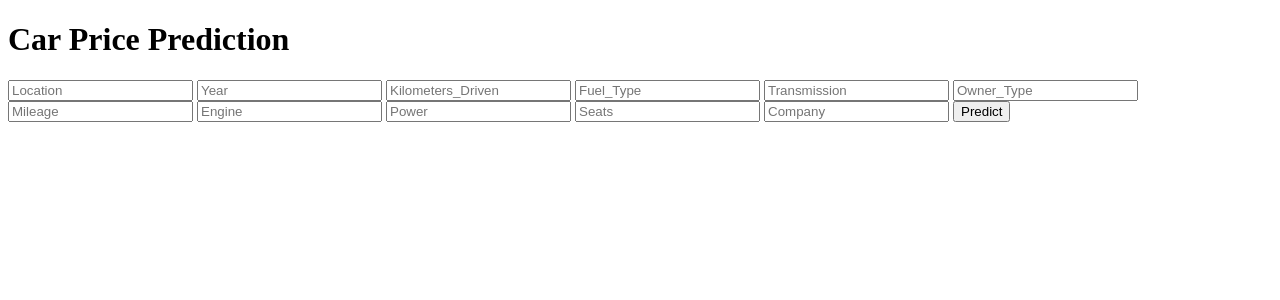
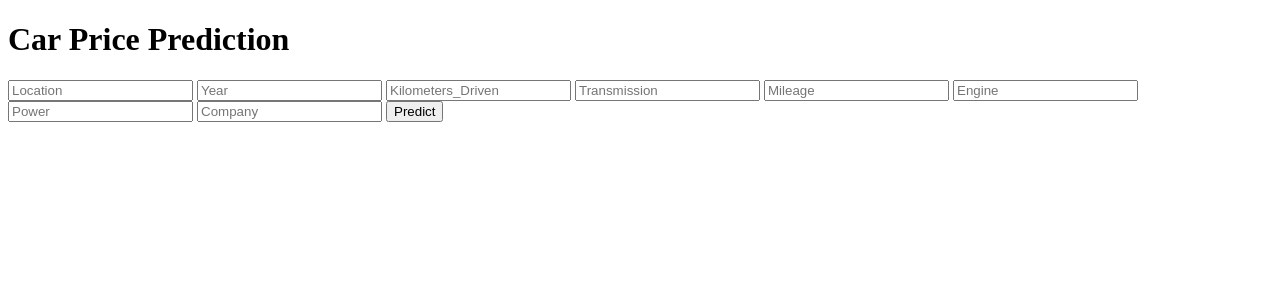
Before and after one commit to Shivanshjoshi11/Car_Price_Prediction, a Flask app: page / in a window 1280 px wide. Shown: the top 300 px of the page. Run offline with Flask 2, Linux system fonts and the light colour scheme; parts of the project's set-up code (start-up, migrations or seed data) failed here and were passed over.

Commit message:
Update index.html

```diff
--- a/template/index.html
+++ b/template/index.html
@@ -20,13 +20,10 @@
     	<input type="text" name="Location" placeholder="Location" required="required" />
         <input type="text" name="Year" placeholder="Year" required="required" />
 		<input type="text" name="Kilometers_Driven" placeholder="Kilometers_Driven" required="required" />
-        <input type="text" name="Fuel_Type" placeholder="Fuel_Type" required="required" />
 		<input type="text" name="Transmission" placeholder="Transmission" required="required" />
-        <input type="text" name="Owner_Type" placeholder="Owner_Type" required="required" />
 		<input type="text" name="Mileage" placeholder="Mileage" required="required" />
 		<input type="text" name="Engine" placeholder="Engine" required="required" />
 		<input type="text" name="Power" placeholder="Power" required="required" />
-        <input type="text" name="Seats" placeholder="Seats" required="required" />
 		<input type="text" name="Company" placeholder="Company" required="required" />
         <button type="submit" class="btn btn-primary btn-block btn-large">Predict</button>
     </form>
```
